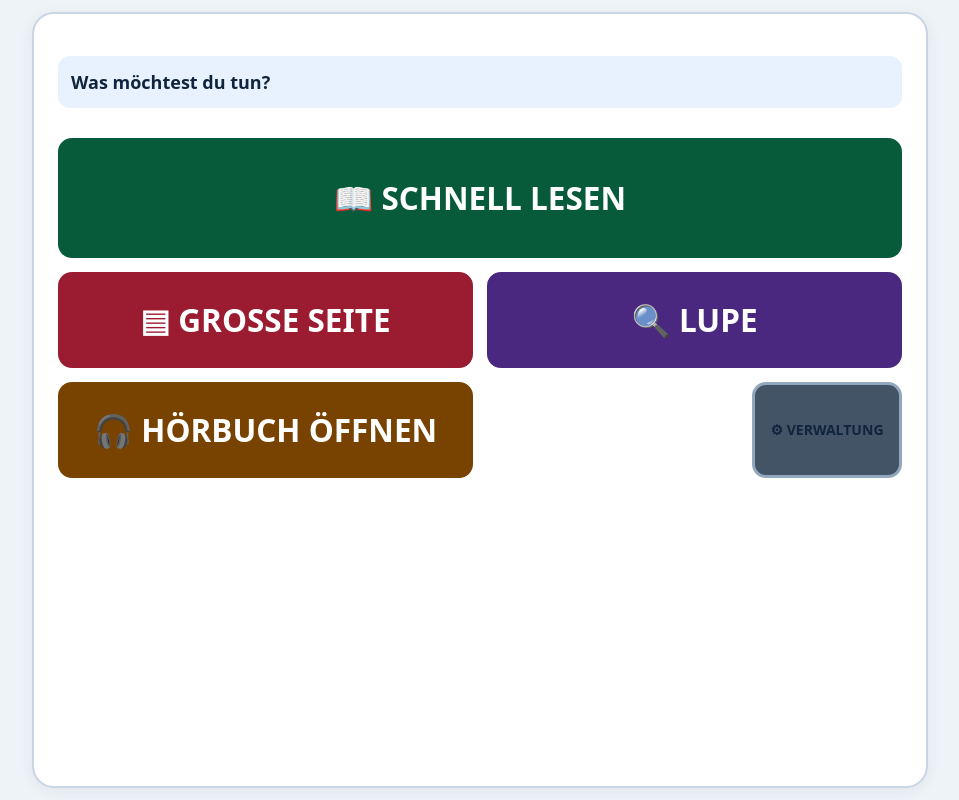
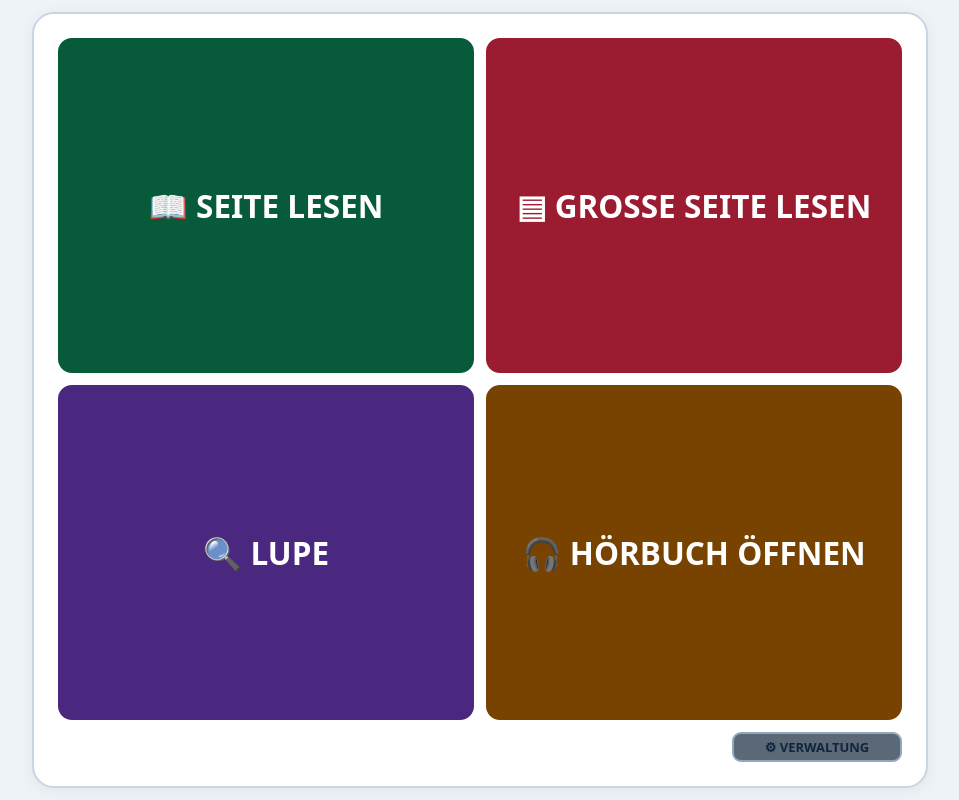
Before and after one commit to chinbe73/sehen-app, a plain HTML site: page index.html in a window 1280 px wide. Shown: the whole page, without its empty margins (160-1119 px from the left). Drawn offline with Linux system fonts and the light colour scheme.

Commit message:
Simplify home screen into four equal actions

```diff
--- a/index.html
+++ b/index.html
@@ -307,17 +307,20 @@
       }
       .daily-actions {
         display: grid;
-        grid-template-columns: 1fr 1fr;
-        gap: 14px;
-      }
-      .daily-actions button {
-        min-height: 96px;
+        grid-template-columns: repeat(2, minmax(0, 1fr));
+        grid-template-rows: repeat(2, minmax(0, 1fr)) auto;
+        gap: 12px;
+        height: 100%;
+        min-height: 0;
+      }
+      .daily-actions button:not(.admin) {
+        width: 100%;
+        height: 100%;
+        min-height: 0;
         font-size: clamp(1.2rem, 4vw, 1.75rem);
         border-width: 3px;
       }
       .daily-actions .read {
-        grid-column: 1/-1;
-        min-height: 120px;
         background: #075b3b;
         border-color: #075b3b;
         color: #fff;
@@ -333,13 +336,22 @@
         color: #fff;
       }
       .daily-actions .admin {
-        grid-column: 2;
+        grid-column: 1 / -1;
         justify-self: end;
-        width: 150px;
-        min-height: 42px;
-        padding: 6px 10px;
-        font-size: 0.78rem;
-        background: #435466;
+        width: 170px;
+        min-height: 30px;
+        height: 30px;
+        padding: 2px 10px;
+        border-width: 2px;
+        border-radius: 9px;
+        font-size: 0.72rem;
+        background: #5b6875;
+      }
+      body.home-open #dailyStatus {
+        display: none;
+      }
+      body.home-open #daily .panel {
+        grid-template-rows: minmax(0, 1fr);
       }
       #dailyResultWorkspace {
         grid-template-columns: minmax(0, 1fr);
@@ -564,12 +576,8 @@
       }
       @media (max-width: 560px) {
         .result-buttons,
-        .daily-actions,
         .magnifier-actions {
           grid-template-columns: 1fr;
-        }
-        .daily-actions .read {
-          grid-column: auto;
         }
         .panel {
           padding: 16px;
@@ -995,7 +1003,7 @@
       }
     </style>
   </head>
-  <body>
+  <body class="home-open">
     <div
       id="returnBanner"
       class="notice success hidden"
@@ -1010,8 +1018,8 @@
           Was möchtest du tun?
         </p>
         <div id="dailyHome" class="daily-actions">
-          <button id="dailyRead" class="read">📖 SCHNELL LESEN</button
-          ><button id="dailyScan" class="scan">▤ GROSSE SEITE</button
+          <button id="dailyRead" class="read">📖 SEITE LESEN</button
+          ><button id="dailyScan" class="scan">▤ GROSSE SEITE LESEN</button
           ><button id="dailyMagnifier" class="magnify">🔍 LUPE</button
           ><button id="dailyBook" class="book">🎧 HÖRBUCH ÖFFNEN</button
           ><button id="dailyAdmin" class="admin">⚙ VERWALTUNG</button>
@@ -3728,6 +3736,7 @@
           $("dailyAdminWorkspace").classList.toggle("hidden", !admin);
           document.body.classList.toggle("read-open", !home);
           document.body.classList.toggle("result-open", result);
+          document.body.classList.toggle("home-open", home);
         }
         function savedBookLibrary() {
           return readJSON(oneDriveLibraryStorage, { version: 1, books: [] });
```
